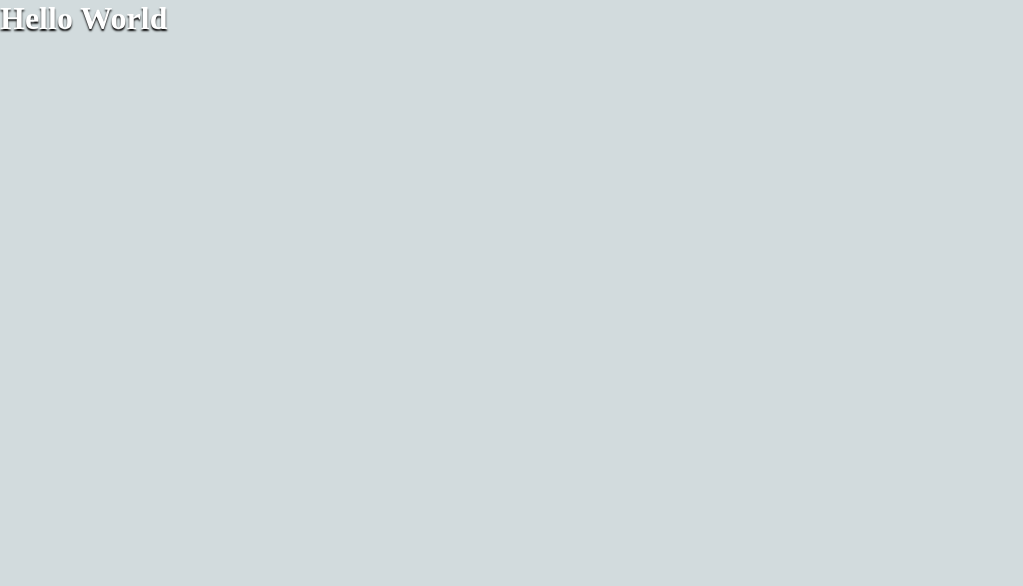
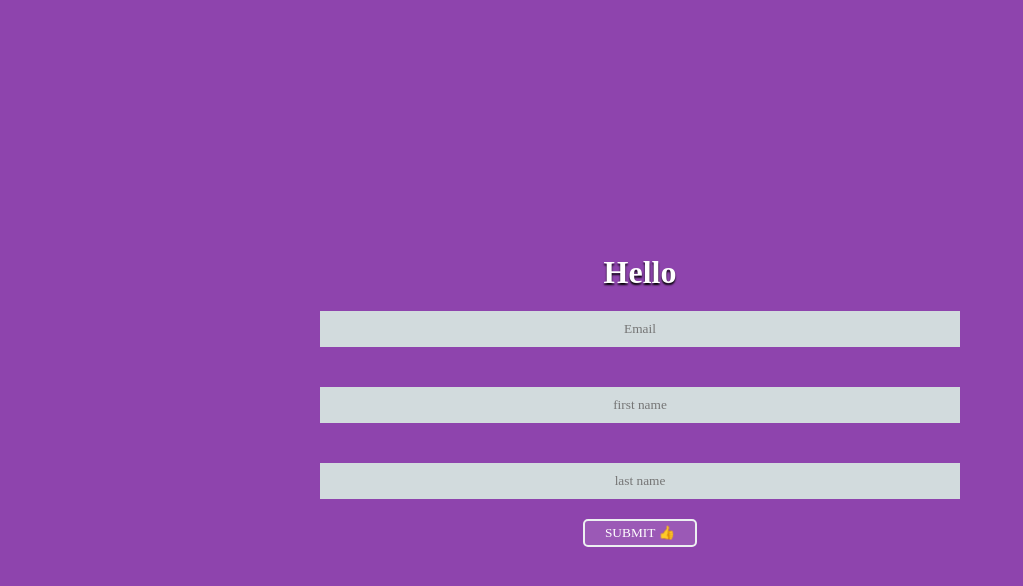
Before and after one commit to roshankc2000/learning_react_from_zero, a React (Create React App) app in the folder complex_form/: page / in a window 1280 px wide. Shown: the top 586 px of the page, without its empty margins (0-1023 px from the left). Built offline with nearby package versions, Linux system fonts and the light colour scheme.

Commit message:
3_inputs_using_useStates

```diff
--- a/complex_form/src/App.jsx
+++ b/complex_form/src/App.jsx
@@ -1,9 +1,51 @@
-import React from "react";
+import React, { useState } from "react";
 
 const App = () => {
+  const [firstName, nextfName] = useState("");
+  const [lastName, nextlName] = useState("");
+  const [email, nextEmail] = useState("");
+  const [message, nextMessage] = useState("");
+
+  const emailFn = (received_data) => {
+    nextEmail(received_data.target.value);
+  };
+  const fNameFn = (received_data) => {
+    nextfName(received_data.target.value);
+  };
+  const lNameFn = (received_data) => {
+    nextlName(received_data.target.value);
+  };
+
+  const onSubmit = (event) => {
+    event.preventDefault();
+    // let temp = `${nextEmail} ${nextfName} ${nextlName}`;
+    let temp = `${email} ${firstName} ${lastName}`;
+    nextMessage(temp);
+  };
   return (
     <>
-      <h1>Hello World</h1>
+      <form onSubmit={onSubmit}>
+        <h1>{`Hello ${message}`}</h1>
+        <input
+          type="email"
+          placeholder="Email"
+          onChange={emailFn}
+          value={email}
+        />
+        <input
+          type="text"
+          placeholder="first name"
+          onChange={fNameFn}
+          value={firstName}
+        />
+        <input
+          type="text"
+          placeholder="last name"
+          onChange={lNameFn}
+          value={lastName}
+        />
+        <button type="submit">submit 👍</button>
+      </form>
     </>
   );
 };
```
